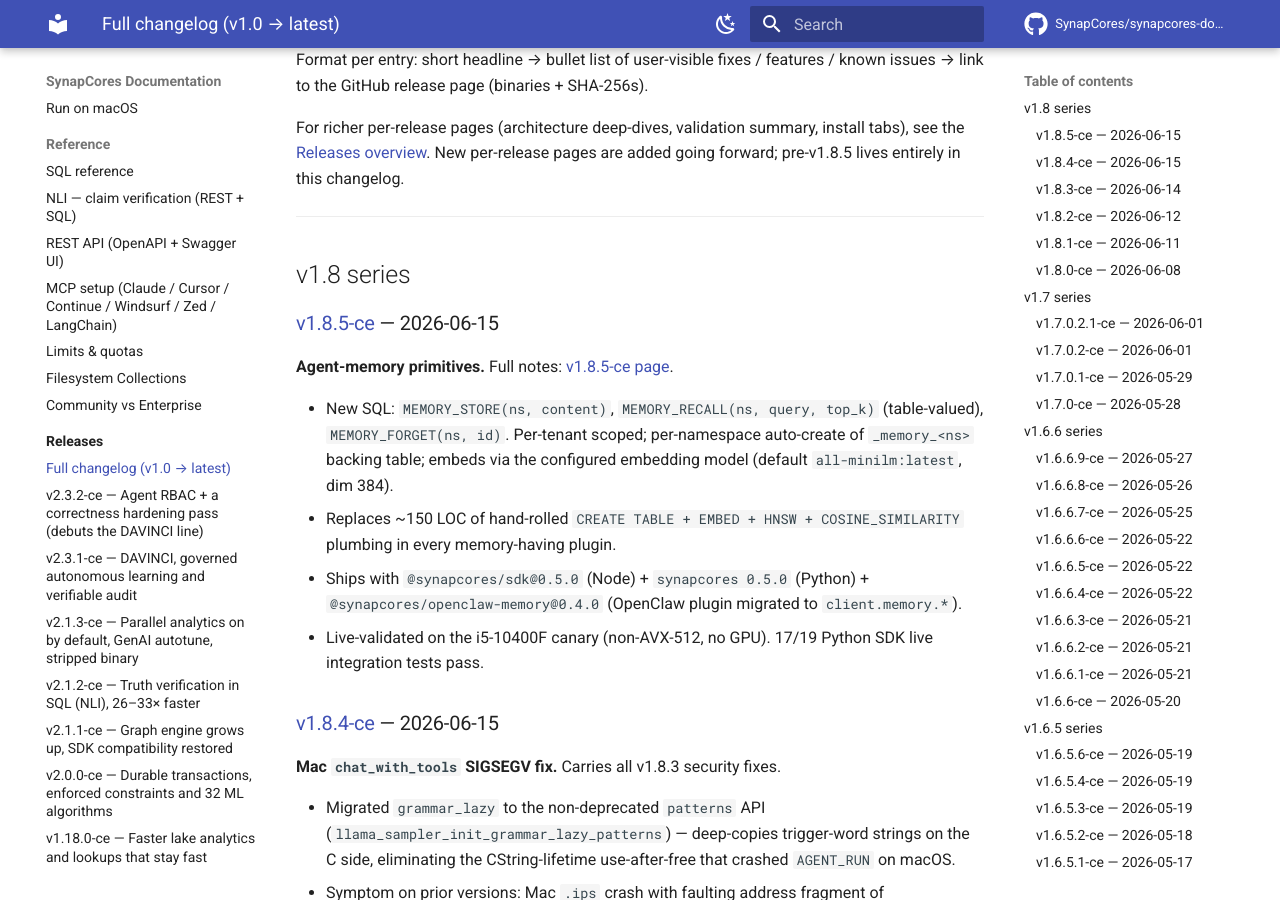
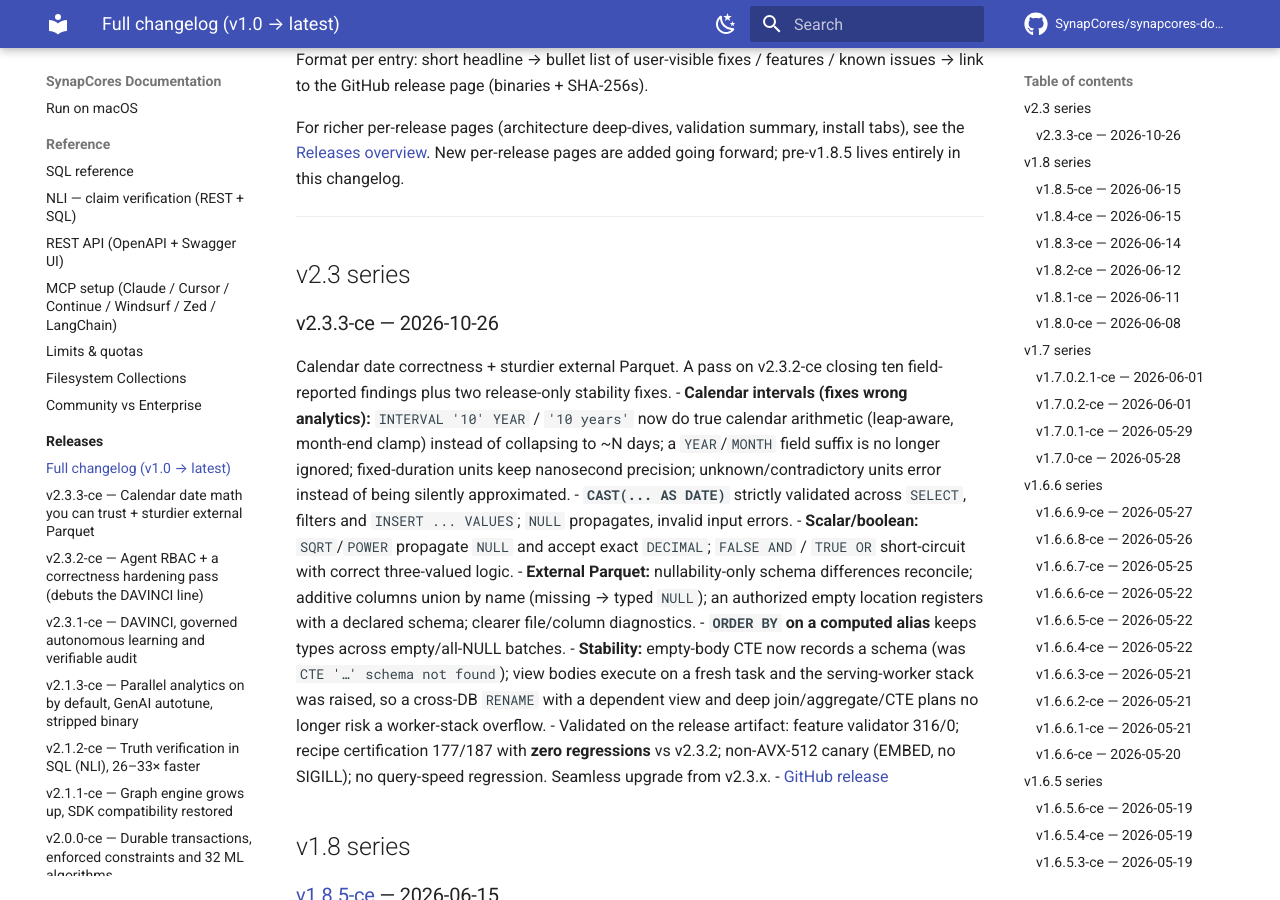
Before and after one commit to SynapCores/synapcores-docs, an MkDocs documentation site: the page built from docs/releases/changelog.md, in a window 1280 px wide and 900 px high, scrolled down 225 px. Built offline with MkDocs 1.6.1 and Material for MkDocs 9.7.7, drawn with Linux system fonts in a browser that asks for light colours; comment, search, counter and statistics services are not loaded.

Commit message:
docs(releases): add v2.3.3-ce — calendar date math + sturdier external Parquet
Release page (datetime fix headlined), nav entry, release-history rows (v2.3.3 +
the previously-missing v2.3.2), and a changelog entry. Validated with mkdocs build --strict.

LM

```diff
--- a/docs/releases/changelog.md
+++ b/docs/releases/changelog.md
@@ -7,6 +7,19 @@ Format per entry: short headline → bullet list of user-visible fixes / feature
 For richer per-release pages (architecture deep-dives, validation summary, install tabs), see the [Releases overview](index.md). New per-release pages are added going forward; pre-v1.8.5 lives entirely in this changelog.
 
 ---
+
+## v2.3 series
+
+### v2.3.3-ce — 2026-10-26
+Calendar date correctness + sturdier external Parquet. A pass on v2.3.2-ce closing ten field-reported findings plus two release-only stability fixes.
+- **Calendar intervals (fixes wrong analytics):** `INTERVAL '10' YEAR` / `'10 years'` now do true calendar arithmetic (leap-aware, month-end clamp) instead of collapsing to ~N days; a `YEAR`/`MONTH` field suffix is no longer ignored; fixed-duration units keep nanosecond precision; unknown/contradictory units error instead of being silently approximated.
+- **`CAST(... AS DATE)`** strictly validated across `SELECT`, filters and `INSERT ... VALUES`; `NULL` propagates, invalid input errors.
+- **Scalar/boolean:** `SQRT`/`POWER` propagate `NULL` and accept exact `DECIMAL`; `FALSE AND` / `TRUE OR` short-circuit with correct three-valued logic.
+- **External Parquet:** nullability-only schema differences reconcile; additive columns union by name (missing → typed `NULL`); an authorized empty location registers with a declared schema; clearer file/column diagnostics.
+- **`ORDER BY` on a computed alias** keeps types across empty/all-NULL batches.
+- **Stability:** empty-body CTE now records a schema (was `CTE '…' schema not found`); view bodies execute on a fresh task and the serving-worker stack was raised, so a cross-DB `RENAME` with a dependent view and deep join/aggregate/CTE plans no longer risk a worker-stack overflow.
+- Validated on the release artifact: feature validator 316/0; recipe certification 177/187 with **zero regressions** vs v2.3.2; non-AVX-512 canary (EMBED, no SIGILL); no query-speed regression. Seamless upgrade from v2.3.x.
+- [GitHub release](https://github.com/SynapCores/synapcores-releases/releases/tag/v2.3.3-ce)
 
 ## v1.8 series
 
--- a/mkdocs.yml
+++ b/mkdocs.yml
@@ -86,6 +86,7 @@ nav:
   - Releases:
       - Overview: releases/index.md
       - Full changelog (v1.0 → latest): releases/changelog.md
+      - v2.3.3-ce — Calendar date math you can trust + sturdier external Parquet: releases/v2.3.3-ce.md
       - v2.3.2-ce — Agent RBAC + a correctness hardening pass (debuts the DAVINCI line): releases/v2.3.2-ce.md
       - v2.3.1-ce — DAVINCI, governed autonomous learning and verifiable audit: releases/v2.3.1-ce.md
       - v2.1.3-ce — Parallel analytics on by default, GenAI autotune, stripped binary: releases/v2.1.3-ce.md
```
Also changed, not shown: docs/releases/index.md (+2 -0 lines), docs/releases/v2.3.3-ce.md (added, +133 -0 lines).
